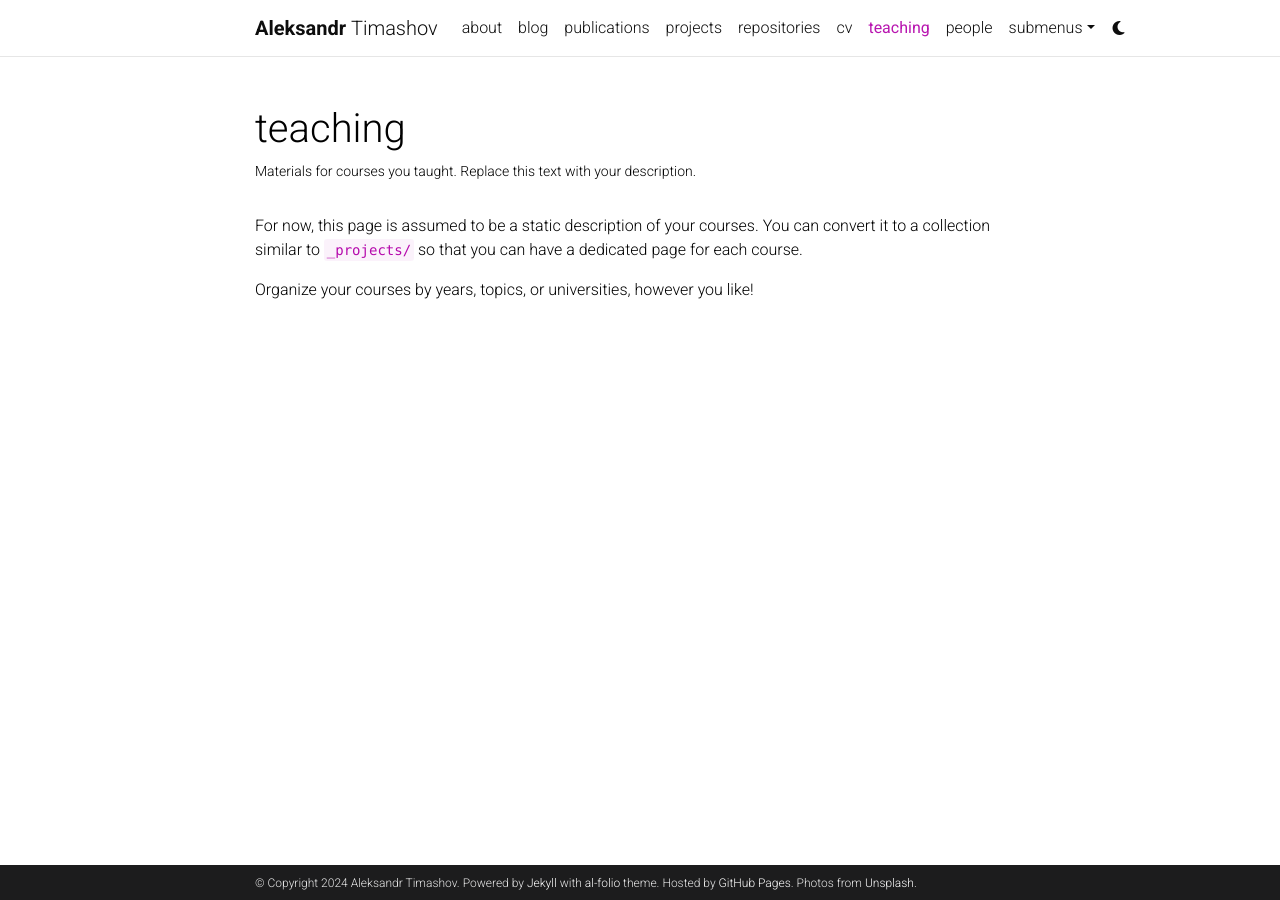
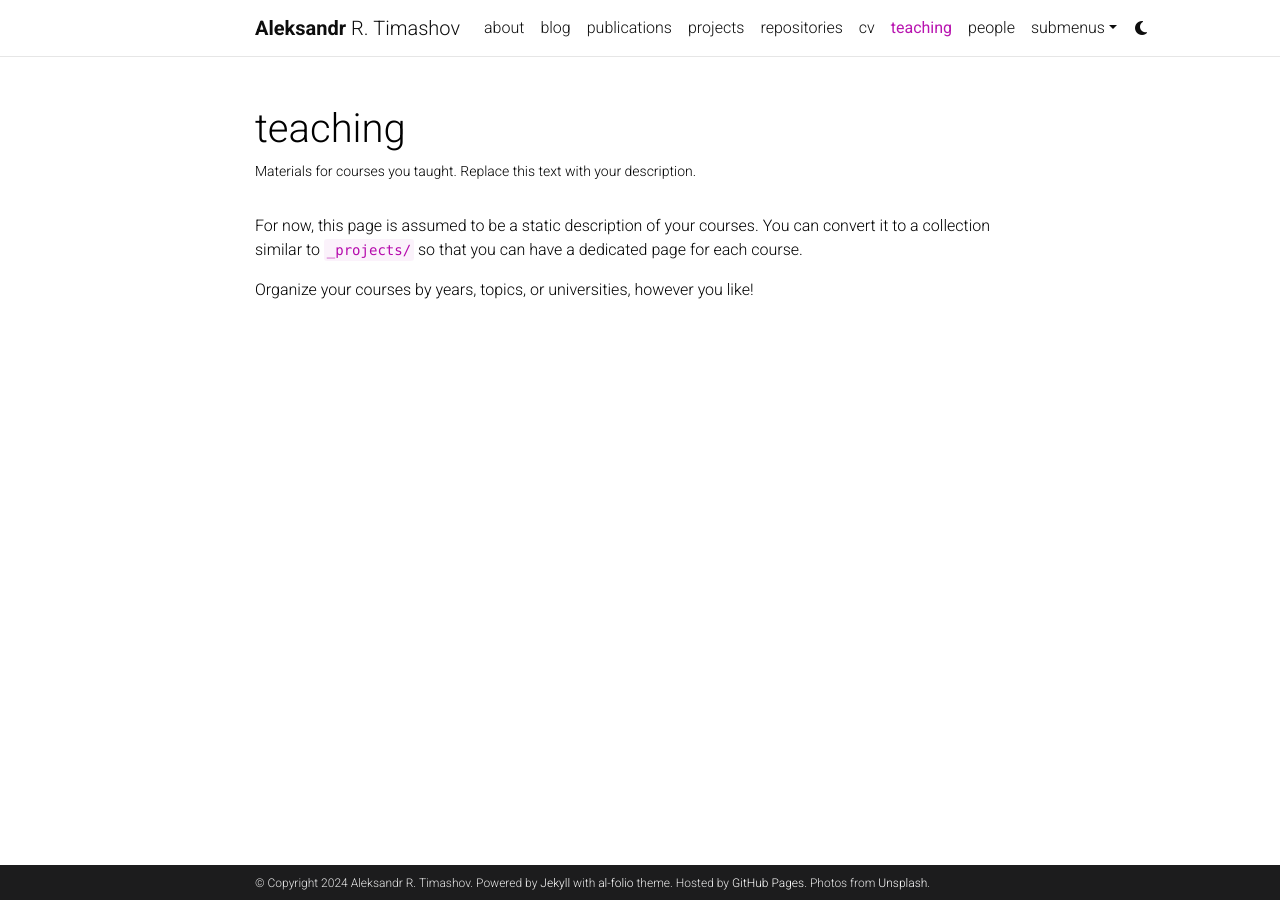
Before and after one commit to atimashov/my_blog, a Jekyll site: the page built from _pages/teaching.md, in a window 1280 px wide. Built offline with Jekyll 4.4.1, drawn with Linux system fonts in a browser that asks for light colours; comment, search, counter and statistics services are not loaded; a style sheet for code colours, icons or effects is not loaded.

Commit message:
Update _config.yml
test

```diff
--- a/_config.yml
+++ b/_config.yml
@@ -4,7 +4,7 @@
 
 title: blank # the website title (if blank, full name will be used instead)
 first_name: Aleksandr
-middle_name:
+middle_name: R.
 last_name: Timashov
 email: aleks.k.tim@gmail.com
 description: > # the ">" symbol means to ignore newlines until "footer_text:"
@@ -18,7 +18,7 @@
 lang: en # the language of your site (for example: en, fr, cn, ru, etc.)
 icon: ⚛️  # the emoji used as the favicon (alternatively, provide image name in /assets/img/)
 
-url: https://timashov.ai # the base hostname & protocol for your site
+url: https://atimashov.github.io # the base hostname & protocol for your site
 baseurl:  # the subpath of your site, e.g. /blog/. Leave blank for root
 last_updated: false # set to true if you want to display last updated in the footer
 impressum_path:  # set to path to include impressum link in the footer, use the same path as permalink in a page, helps to conform with EU GDPR
```
